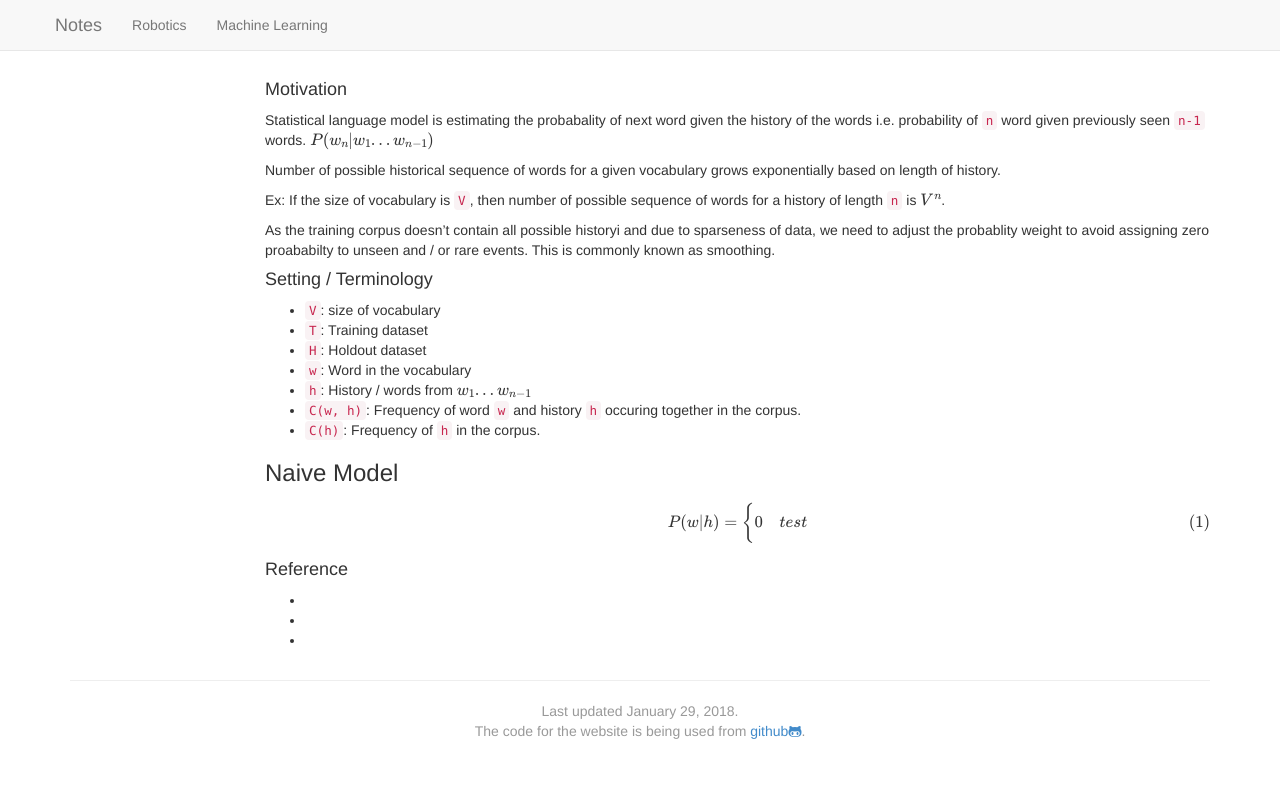
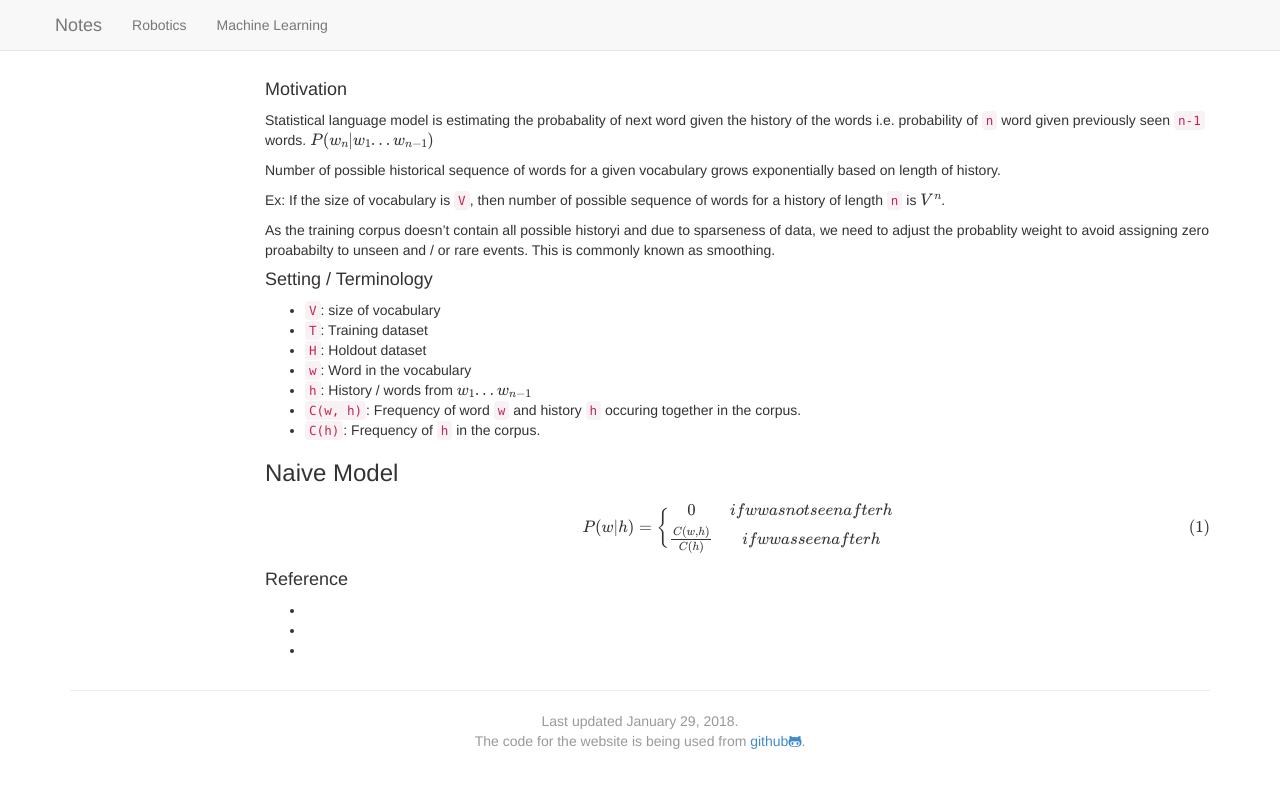
Before and after one commit to argmin/argmin.github.io, a Jekyll site: the page built from ml/smoothing.md, in a window 1280 px wide. Shown: the top 788 px of the page. Built offline with Jekyll 4.4.1, drawn with Linux system fonts in a browser that asks for light colours; nearby versions of some CDN libraries; formulas are drawn with MathJax 3.

Commit message:
Naive model latex test

```diff
--- a/ml/smoothing.md
+++ b/ml/smoothing.md
@@ -30,7 +30,8 @@ $$
 
 P(w | h) =
 \bigg\{ \begin{array}{cc}
-0 & test
+0 & if w was not seen after h \\
+\frac{C(w,h)}{C(h)} & if w was seen after h
 \end{array}
 $$
 
```
